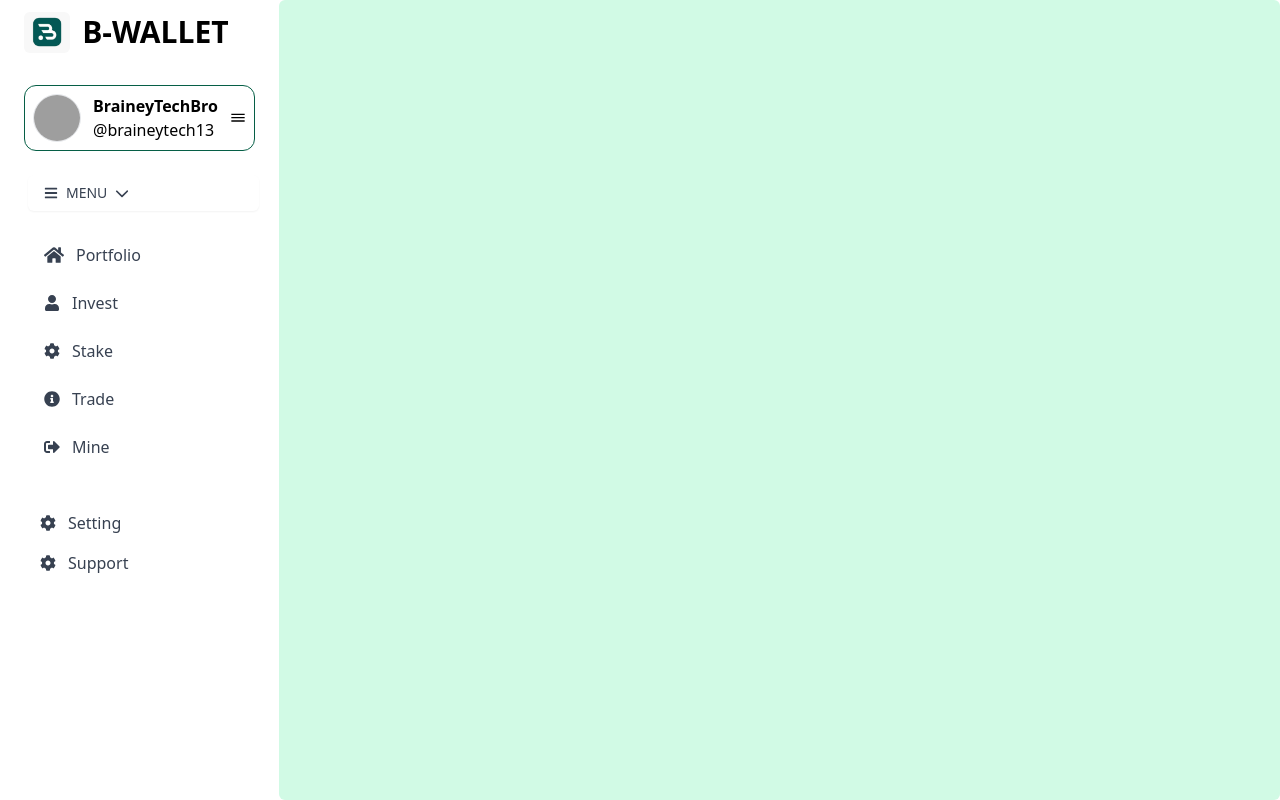
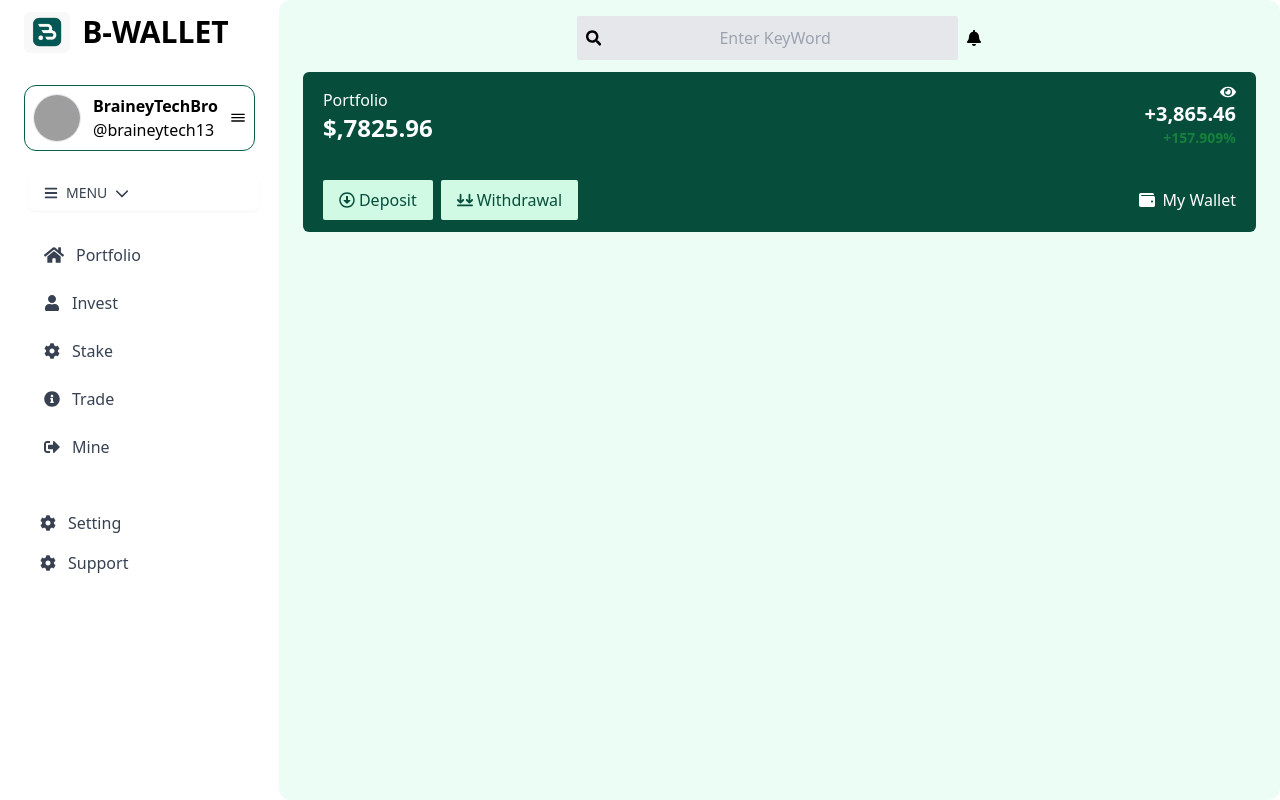
Before and after one commit to Dev-Ruqoyah/star-network, a React (Create React App) app: page / in a window 1280 px wide. Built offline with nearby package versions, Linux system fonts and the light colour scheme; grey boxes are pictures that could not be loaded.

Commit message:
portfolio

```diff
--- /dev/null
+++ b/src/Components/portfolio.js
@@ -0,0 +1,52 @@
+import React from "react";
+import { FaSearch, FaBell,FaEye,FaWallet,FaRegArrowAltCircleDown  } from "react-icons/fa";
+import { FaArrowsDownToLine } from "react-icons/fa6";
+const Portfolio = () => {
+  return (
+    <>
+      <div className="container">
+        <div className="header flex justify-center items-center mt-2 gap-2">
+          <div className="search-bar  px-2 border bg-gray-200 flex rounded-sm items-center w-2/5">
+            <FaSearch />
+            <input type="text" className=" bg-transparent text-center w-full py-2 outline-0 border" placeholder="Enter KeyWord" />
+          </div>
+          <FaBell/>
+        </div>
+        <div className="welcome-content mt-3 bg-emerald-900 text-white p-3 container  px-5 rounded-md flex flex-col gap-8">
+            <div className="balance flex justify-between items-center">
+                <div>
+                    <h4>Portfolio</h4>
+                    <h3 className="font-semibold text-2xl">$,7825.96</h3>
+                </div>
+                <div className="flex flex-col items-end justify-center">
+                    <FaEye/>
+                    <h3 className="font-semibold text-xl m-0">+3,865.46</h3>
+                    <h6 className="font-semibold text-green-700 text-sm m-0">+157.909%</h6>
+                </div>
+            </div>
+            <div className="balance-action flex justify-between items-center">
+                <div className="flex items-center justify-center gap-2">
+                    <div className="flex items-center justify-center bg-emerald-100 p-2 px-4 rounded-sm text-emerald-900 gap-1">
+                        <FaRegArrowAltCircleDown />
+                        <p >Deposit</p>
+                    </div>
+
+                    <div className="flex items-center justify-center bg-emerald-100 p-2 px-4 rounded-sm text-emerald-900 gap-1">
+                        <FaArrowsDownToLine/>
+                        <p >Withdrawal</p>
+                    </div>
+                </div>
+                <div className="wallet flex items-center justify-center gap-2">
+                    <FaWallet/>
+                    <p>My Wallet</p>
+                </div>
+
+            </div>
+        </div>
+      </div>
+    </>
+  );
+};
+
+
+export default Portfolio;
--- a/src/Pages/Dashboard.js
+++ b/src/Pages/Dashboard.js
@@ -1,5 +1,6 @@
 import React from "react";
 import Sidebar from "../Components/sidebar";
+import Portfolio from "../Components/portfolio";
 
 const Dashboard = () => {
   return (
@@ -8,11 +9,10 @@ const Dashboard = () => {
         <div className="basis-1/5">
             <Sidebar />
         </div>
-        <div className="bg-emerald-100 w-full h-screen rounded-md container mx-auto py-2 mx-4">
+        <div className="bg-emerald-50  w-full h-screen rounded-xl container px-6 py-2 ">
+          <Portfolio/>
+        </div>
 
-        </div>
-        {/* <div class="basis-1/4">02</div> */}
-        {/* <div class="basis-1/2">03</div> */}
       </div>
     </>
   );
```
